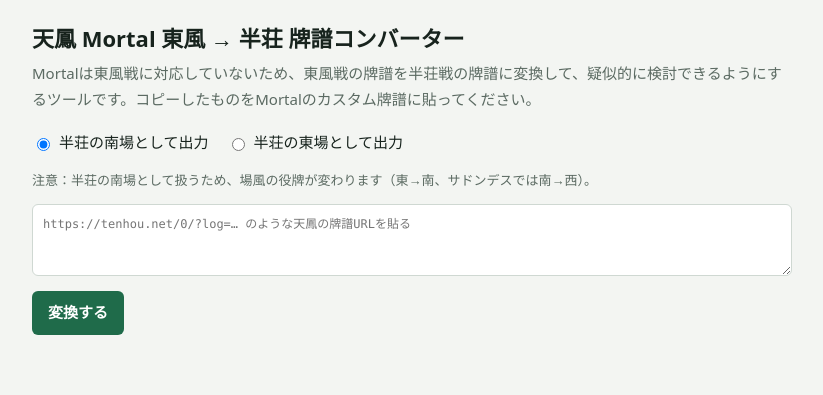
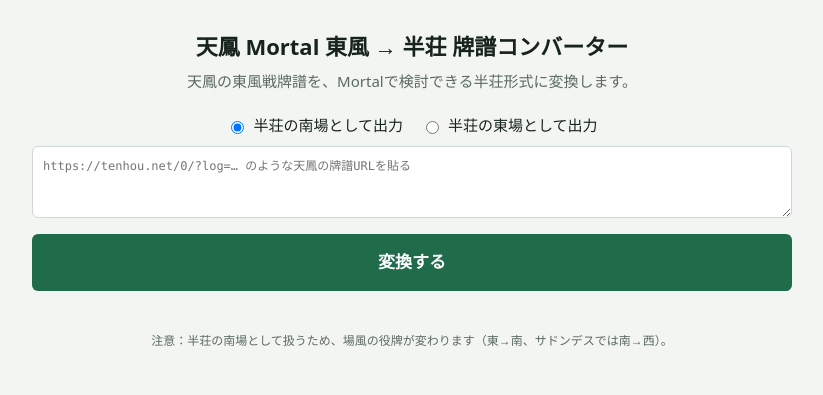
Before and after one commit to munemiti-fukuda/tonpu-to-hanchan, a plain HTML site: page index.html in a window 1280 px wide. Shown: the whole page, without its empty margins (228-1051 px from the left). Drawn offline with Linux system fonts and the light colour scheme.

Commit message:
Update index.html

```diff
--- a/index.html
+++ b/index.html
@@ -12,22 +12,25 @@ box-sizing:border-box;padding-top:env(safe-area-inset-top,0px);padding-bottom:en
 :root[data-theme="dark"]{--bg:#101a15;--panel:#18251e;--ink:#e6efe9;--sub:#98aaa0;--line:#2c3e34;--acc:#5ec28f;--accink:#08150e;--err:#ff8a7e;--ok:#5ec28f;color-scheme:dark}
 html{scroll-padding-top:env(safe-area-inset-top,0px)}
 body{margin:0;background:var(--bg);color:var(--ink);font:15px/1.7 "Hiragino Sans","Yu Gothic","Noto Sans JP",system-ui,sans-serif}
-main{max-width:760px;margin:0 auto;padding:20px 16px 40px}
+main{max-width:760px;margin:0 auto;padding:28px 16px 40px;text-align:center}
 h1{font-size:22px;margin:0 0 4px}
 p.lead{margin:0 0 18px;color:var(--sub)}
 label{display:block;font-weight:600;margin:14px 0 6px}
-textarea{width:100%;box-sizing:border-box;min-height:150px;padding:10px;border:1px solid var(--line);border-radius:6px;background:var(--panel);color:var(--ink);font:12px/1.5 ui-monospace,Menlo,monospace;resize:vertical}
-.row{display:flex;flex-wrap:wrap;gap:10px 18px;align-items:center;margin:8px 0}
+textarea{width:100%;box-sizing:border-box;min-height:150px;padding:10px;border:1px solid var(--line);border-radius:6px;background:var(--panel);color:var(--ink);font:12px/1.5 ui-monospace,Menlo,monospace;resize:vertical;text-align:left}
+.row{display:flex;flex-wrap:wrap;gap:10px 18px;align-items:center;justify-content:center;margin:8px 0}
 .row label{display:flex;gap:6px;align-items:center;margin:0;font-weight:400}
 [hidden]{display:none!important}
 select,input[type=number]{padding:6px 8px;border:1px solid var(--line);border-radius:6px;background:var(--panel);color:var(--ink);font:inherit}
 button{padding:9px 16px;border:0;border-radius:6px;background:var(--acc);color:var(--accink);font:inherit;font-weight:600;cursor:pointer}
+button#go,button#copy{padding:14px 16px;font-size:17px}
+button#go{flex:2 1 200px}
+button#copy{flex:1 1 140px}
 button:disabled{display:none}
 button.sec{background:transparent;color:var(--ink);border:1px solid var(--line)}
 button:focus-visible,textarea:focus-visible,select:focus-visible,input:focus-visible{outline:2px solid var(--acc);outline-offset:2px}
-#msg{flex:1 1 220px;min-height:1.5em}
+#msg{flex:1 1 100%;min-height:1.5em}
 .err{color:var(--err)}.ok{color:var(--ok);font-weight:600}
-.warn{color:var(--sub);font-size:13px}
+.warn{color:var(--sub);font-size:12px;margin:4px 0 0}
 .table{overflow-x:auto}
 details{margin:12px 0}summary{cursor:pointer;color:var(--sub);font-size:13px}details:has(#tbl:empty){display:none}
 table{border-collapse:collapse;font-size:13px;min-width:100%}
@@ -37,11 +40,11 @@ th,td{border-bottom:1px solid var(--line);padding:4px 10px;text-align:left;white
 <body>
 <main>
 <h1>天鳳 Mortal 東風 → 半荘 牌譜コンバーター</h1>
-<p class="lead">Mortalは東風戦に対応していないため、東風戦の牌譜を半荘戦の牌譜に変換して、疑似的に検討できるようにするツールです。コピーしたものをMortalのカスタム牌譜に貼ってください。</p>
+<p class="lead">天鳳の東風戦牌譜を、Mortalで検討できる半荘形式に変換します。</p>
 <div class="row" role="radiogroup" aria-label="変換先"><label><input type="radio" name="mode" id="m4" checked>半荘の南場として出力</label><label><input type="radio" name="mode" id="m0">半荘の東場として出力</label></div>
-<p class="warn" id="warn">注意：半荘の南場として扱うため、場風の役牌が変わります（東→南、サドンデスでは南→西）。</p>
 <textarea id="src" aria-label="天鳳の牌譜リンク" spellcheck="false" style="min-height:72px" placeholder="https://tenhou.net/0/?log=… のような天鳳の牌譜URLを貼る"></textarea>
 <div class="row"><button id="go">変換する</button><button id="copy" disabled>結果をコピー</button><span id="msg" role="status"></span></div>
+<p class="warn" id="warn">注意：半荘の南場として扱うため、場風の役牌が変わります（東→南、サドンデスでは南→西）。</p>
 <textarea id="out" hidden></textarea>
 </main>
 <script>
```
